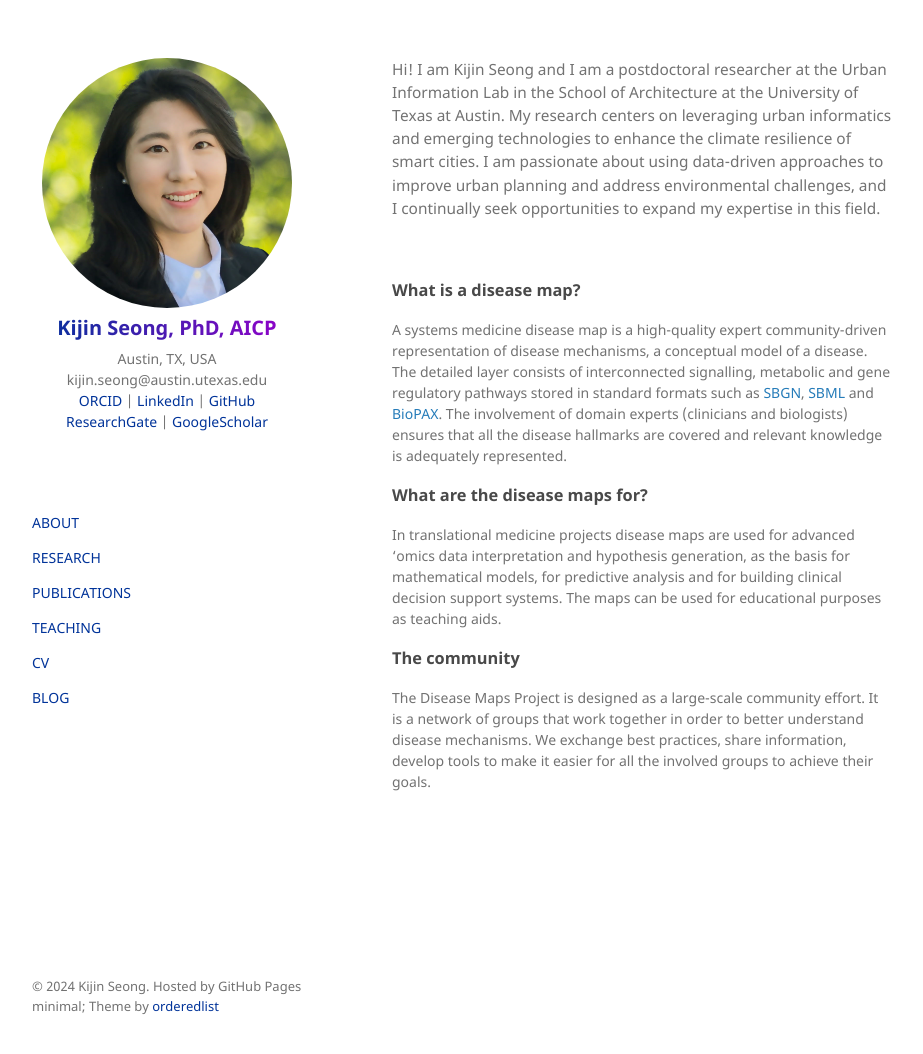
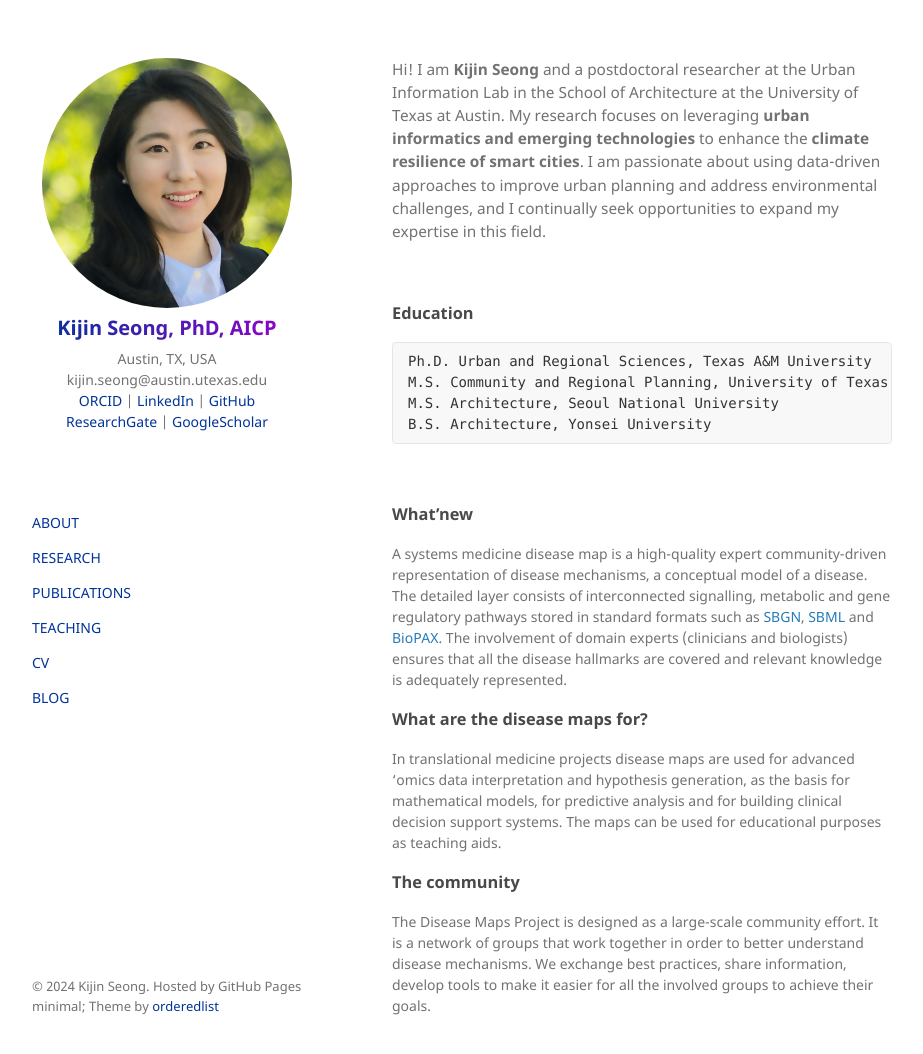
Before and after one commit to kijinseong/kijinseong.github.io, a Jekyll site: the page built from index.md, in a window 1280 px wide and 1086 px high. Shown: the top 1054 px of the window, without its empty margins (178-1101 px from the left). Built offline with Jekyll 4.4.1, drawn with Linux system fonts in a browser that asks for light colours.

Commit message:
Update index.md

````diff
--- a/index.md
+++ b/index.md
@@ -2,11 +2,20 @@
 layout: default
 ---
 
-<p style="font-size:110%;">Hi! I am Kijin Seong and I am a postdoctoral researcher at the Urban Information Lab in the School of Architecture at the University of Texas at Austin. My research centers on leveraging urban informatics and emerging technologies to enhance the climate resilience of smart cities. I am passionate about using data-driven approaches to improve urban planning and address environmental challenges, and I continually seek opportunities to expand my expertise in this field.</p>
+<p style="font-size:110%;">Hi! I am <b>Kijin Seong</b> and a postdoctoral researcher at the Urban Information Lab in the School of Architecture at the University of Texas at Austin. My research focuses on leveraging <b>urban informatics and emerging technologies</b> to enhance the <b>climate resilience of smart cities</b>. I am passionate about using data-driven approaches to improve urban planning and address environmental challenges, and I continually seek opportunities to expand my expertise in this field.</p>
+
+<br />
+### Education
+```
+Ph.D. Urban and Regional Sciences, Texas A&M University
+M.S. Community and Regional Planning, University of Texas at Austin
+M.S. Architecture, Seoul National University
+B.S. Architecture, Yonsei University
+```
 
 <br />
 
-### What is a disease map?
+### What'new
 
 <p>A systems medicine disease map is a high-quality expert community-driven representation of disease mechanisms, a conceptual model of a disease. The detailed layer consists of interconnected signalling, metabolic and gene regulatory pathways stored in standard formats such as <a href="http://sbgn.org/" target="_blank">SBGN</a>, <a href="http://sbml.org/" target="_blank">SBML</a> and <a href="http://biopax.org/" target="_blank">BioPAX</a>. The involvement of domain experts (clinicians and biologists) ensures that all the disease hallmarks are covered and relevant knowledge is adequately represented.</p>
 
````
